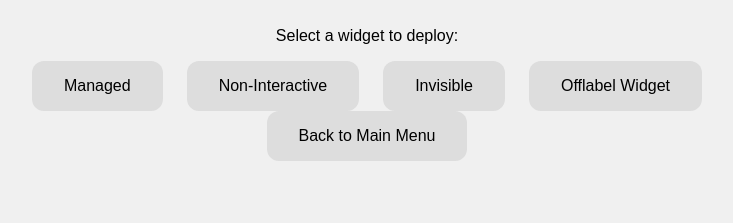
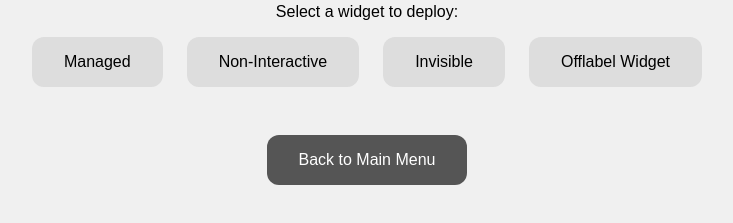
Before and after one commit to vlpsebas/bots-detections, a plain HTML site: page jsd.html in a window 1280 px wide. Shown: the part 359-582 px from the top of the page, without its empty margins (273-1006 px from the left). Drawn offline with Linux system fonts and the light colour scheme.

Commit message:
Update jsd.html

```diff
--- a/jsd.html
+++ b/jsd.html
@@ -38,6 +38,19 @@
     .rounded-button:hover {
       background-color: #ccc;
     }
+        /* [BACK TO MENU] */
+    .back-container {
+      margin-top: 3rem;
+    }
+
+    .back-button {
+      background-color: #555;
+      color: #fff;
+    }
+
+    .back-button:hover {
+      background-color: #444;
+    }
   </style>
 </head>
 <body>
@@ -50,7 +63,10 @@
       <a href="/widget4.html"><button class="rounded-button">Offlabel Widget</button></a>
     </div>
 
-   <!-- [BACK TO MENU] -->
-  <a href="/"><button class="rounded-button back-button">Back to Main Menu</button></a>
+     <!-- [BACK TO MENU] -->
+  <div class="back-container">
+    <a href="/"><button class="rounded-button back-button">Back to Main Menu</button></a>
+  </div>
+
 </body>
 </html>
```
